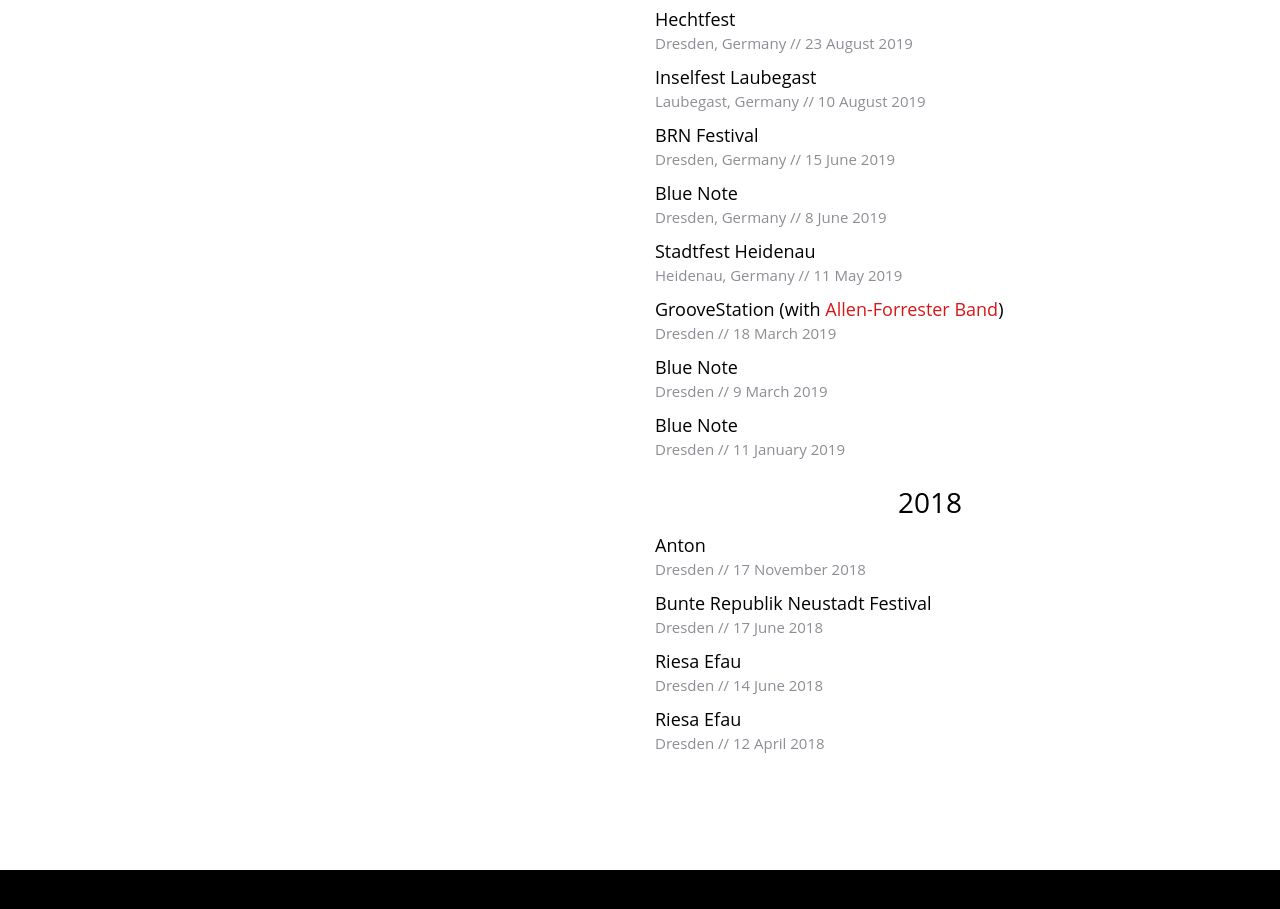
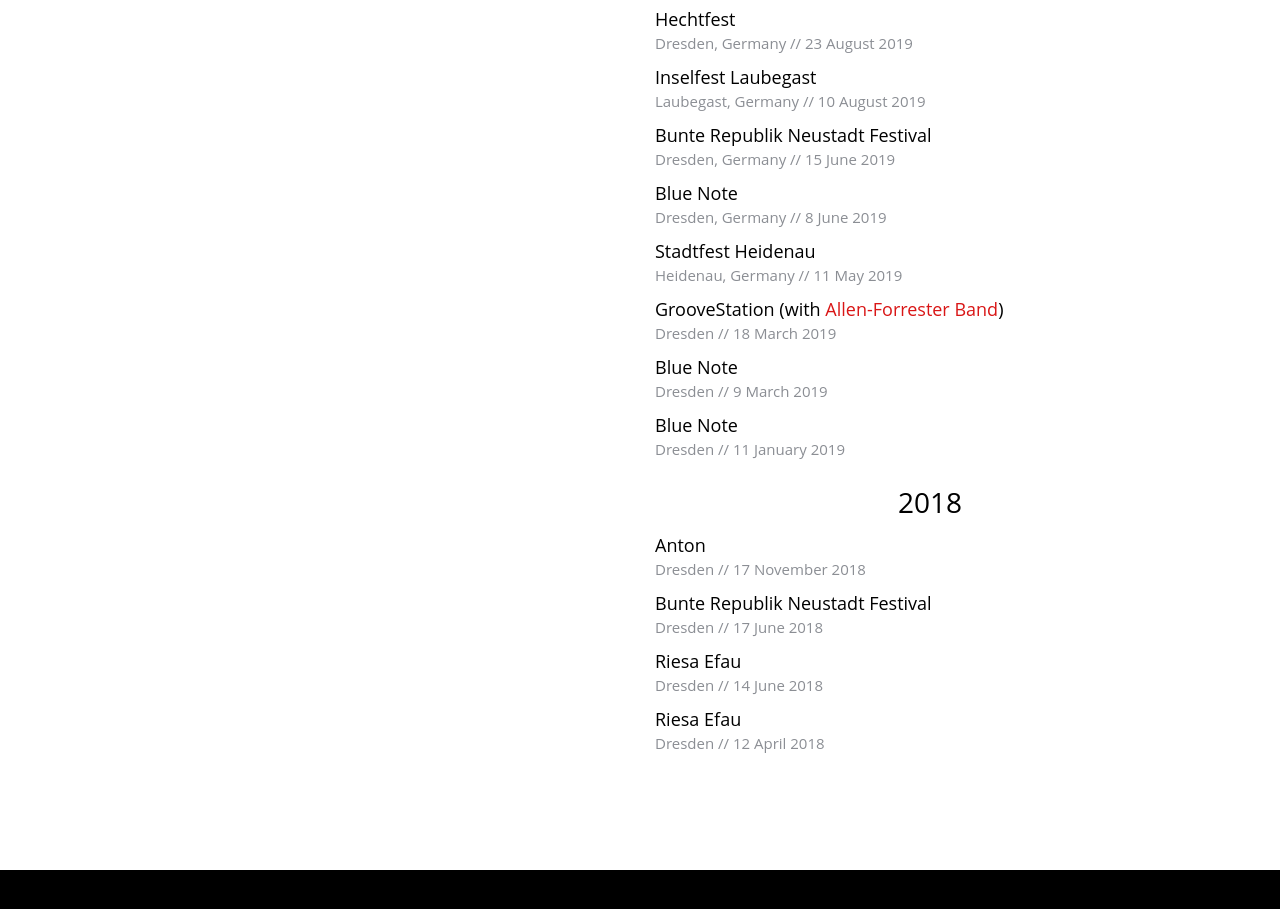
Before and after one commit to dasq/scaryforeigners, a plain HTML site: page index.html in a window 1280 px wide. Shown: the part 5873-6782 px from the top of the page. Drawn offline with Linux system fonts and the light colour scheme; files whose address does not match are found by name.

Commit message:
and one more...

```diff
--- a/index.html
+++ b/index.html
@@ -410,7 +410,7 @@
 						</ul>
 					</div>
 					<div class="performances">
-						<p>BRN Festival</p>
+						<p>Bunte Republik Neustadt Festival</p>
 						<ul style="list-style-type:none">
 							<li>Dresden, Germany // 15 June 2019</li>
 						</ul>
```
